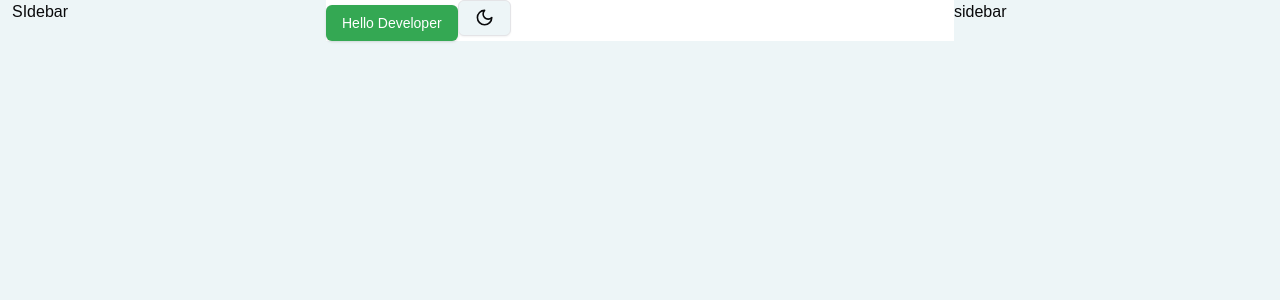
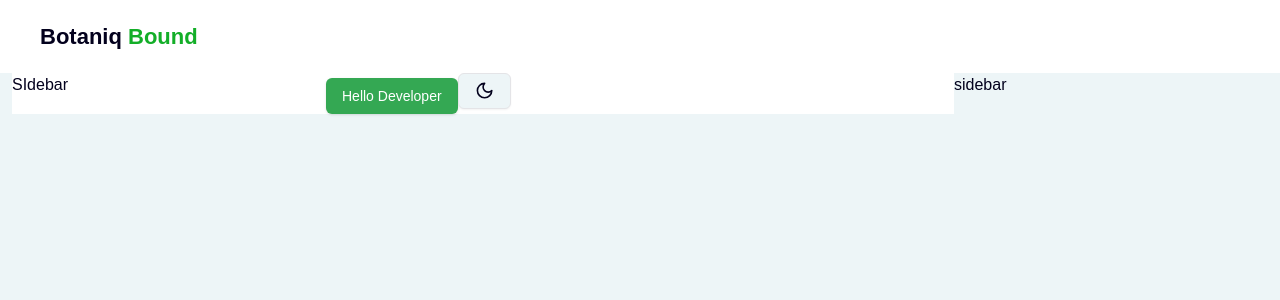
Before and after one commit to noyon-podder/botaniq-bound-client, a Next.js app: page / in a window 1280 px wide. Shown: the top 300 px of the page. Built offline with nearby package versions, Linux system fonts and the light colour scheme.

Commit message:
add color pallet

```diff
--- a/app/(withCommonLayout)/(user)/layout.tsx
+++ b/app/(withCommonLayout)/(user)/layout.tsx
@@ -1,15 +1,19 @@
 import Container from "@/components/shared/Container";
+import Navbar from "@/components/shared/Navbar";
 import React, { ReactNode } from "react";
 
 const UserLayout = ({ children }: { children: ReactNode }) => {
   return (
+    <>
+      <Navbar />
       <Container>
         <div className="grid grid-cols-12">
-        <div className="col-span-3 ">SIdebar</div>
+          <div className="col-span-3 bg-white">SIdebar</div>
           <div className="col-span-6">{children}</div>
           <div className="col-span-3 ">sidebar</div>
         </div>
       </Container>
+    </>
   );
 };
 
--- a/app/globals.css
+++ b/app/globals.css
@@ -15,18 +15,18 @@ body {
 @layer base {
   :root {
     --background: 193, 39%, 95%;
-    --foreground: 240 10% 3.9%;
+    --foreground: 244, 92%, 6%;
     --card: 0 0% 100%;
     --card-foreground: 240 10% 3.9%;
-    --popover: 0 0% 100%;
+    --popover: 244, 1%, 15%;
     --popover-foreground: 240 10% 3.9%;
-    --primary: 240 5.9% 10%;
+    --primary: 128, 80%, 38%;
     --primary-foreground: 0 0% 98%;
     --secondary: 240 4.8% 95.9%;
     --secondary-foreground: 240 5.9% 10%;
     --muted: 240 4.8% 95.9%;
     --muted-foreground: 240 3.8% 46.1%;
-    --accent: 240 4.8% 95.9%;
+    --accent: 0, 0%, 100%;
     --accent-foreground: 240 5.9% 10%;
     --destructive: 0 84.2% 60.2%;
     --destructive-foreground: 0 0% 98%;
@@ -45,9 +45,9 @@ body {
     --foreground: 0 0% 98%;
     --card: 240 10% 3.9%;
     --card-foreground: 0 0% 98%;
-    --popover: 240 10% 3.9%;
+    --popover: 240, 11%, 96%;
     --popover-foreground: 0 0% 98%;
-    --primary: 0 0% 98%;
+    --primary: 128, 90%, 38%;
     --primary-foreground: 240 5.9% 10%;
     --secondary: 240 3.7% 15.9%;
     --secondary-foreground: 0 0% 98%;
--- a/components/ThemeToggle.tsx
+++ b/components/ThemeToggle.tsx
@@ -15,18 +15,24 @@ export function ModeToggle() {
   return (
     <>
       {toggle ? (
-        <Button variant={"outline"} onClick={() => setToggle(!toggle)}>
-          <Sun
-            onClick={() => setTheme("light")}
-            className="h-[1.2rem] w-[1.2rem] "
-          />
+        <Button
+          variant={"outline"}
+          onClick={() => {
+            setToggle(!toggle);
+            setTheme("light");
+          }}
+        >
+          <Sun className="h-[1.2rem] w-[1.2rem] " />
         </Button>
       ) : (
-        <Button variant={"outline"} onClick={() => setToggle(!toggle)}>
-          <Moon
-            onClick={() => setTheme("dark")}
-            className="h-[1.2rem] w-[1.2rem] "
-          />
+        <Button
+          variant={"outline"}
+          onClick={() => {
+            setToggle(!toggle);
+            setTheme("dark");
+          }}
+        >
+          <Moon className="h-[1.2rem] w-[1.2rem] " />
         </Button>
       )}
     </>
--- /dev/null
+++ b/components/shared/Navbar.tsx
@@ -0,0 +1,22 @@
+"use client";
+
+import Link from "next/link";
+
+const Navbar = () => {
+  return (
+    <div className="bg-accent  py-5 px-10">
+      <div className="flex items-center justify-between">
+        <div>
+          <Link
+            href={"/"}
+            className="text-[22px] font-semibold text-foreground"
+          >
+            Botaniq <span className="text-primary">Bound</span>
+          </Link>
+        </div>
+      </div>
+    </div>
+  );
+};
+
+export default Navbar;
```
Lines whose indentation alone changed are shown as unchanged.
